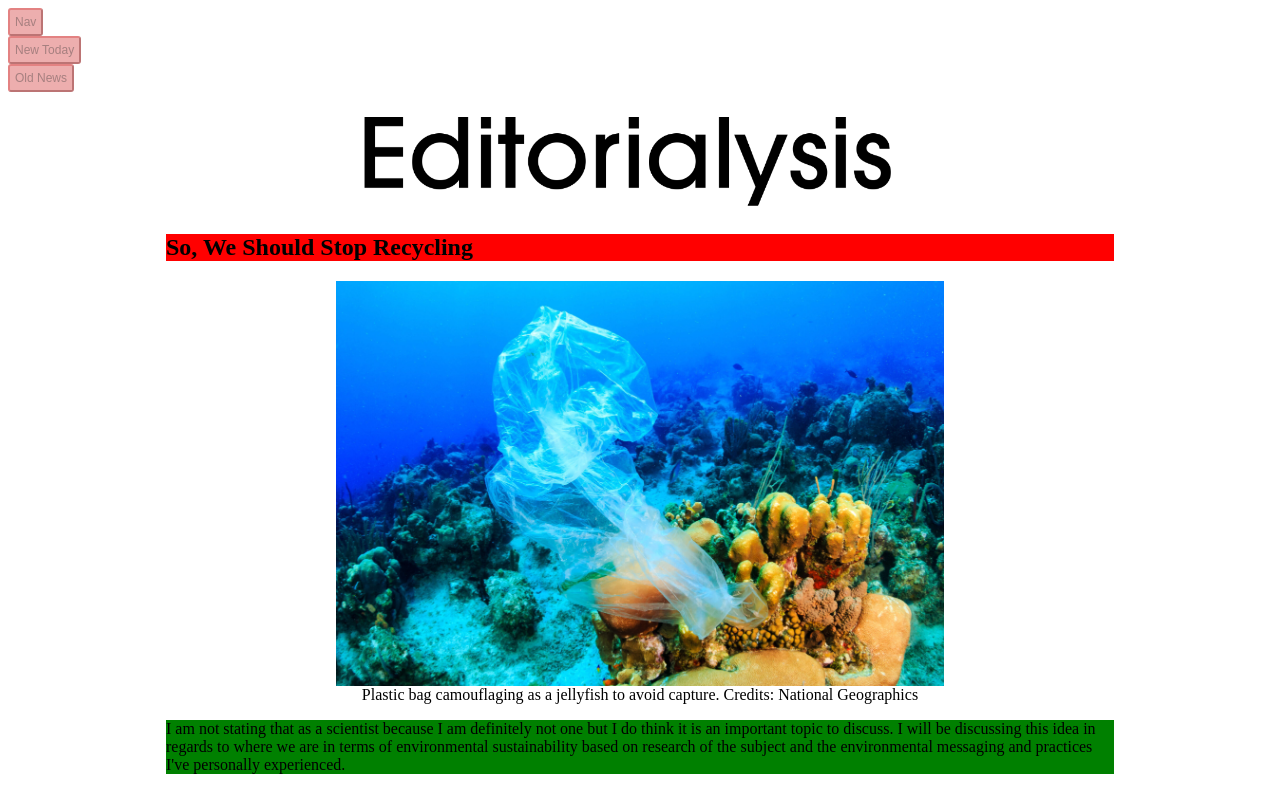
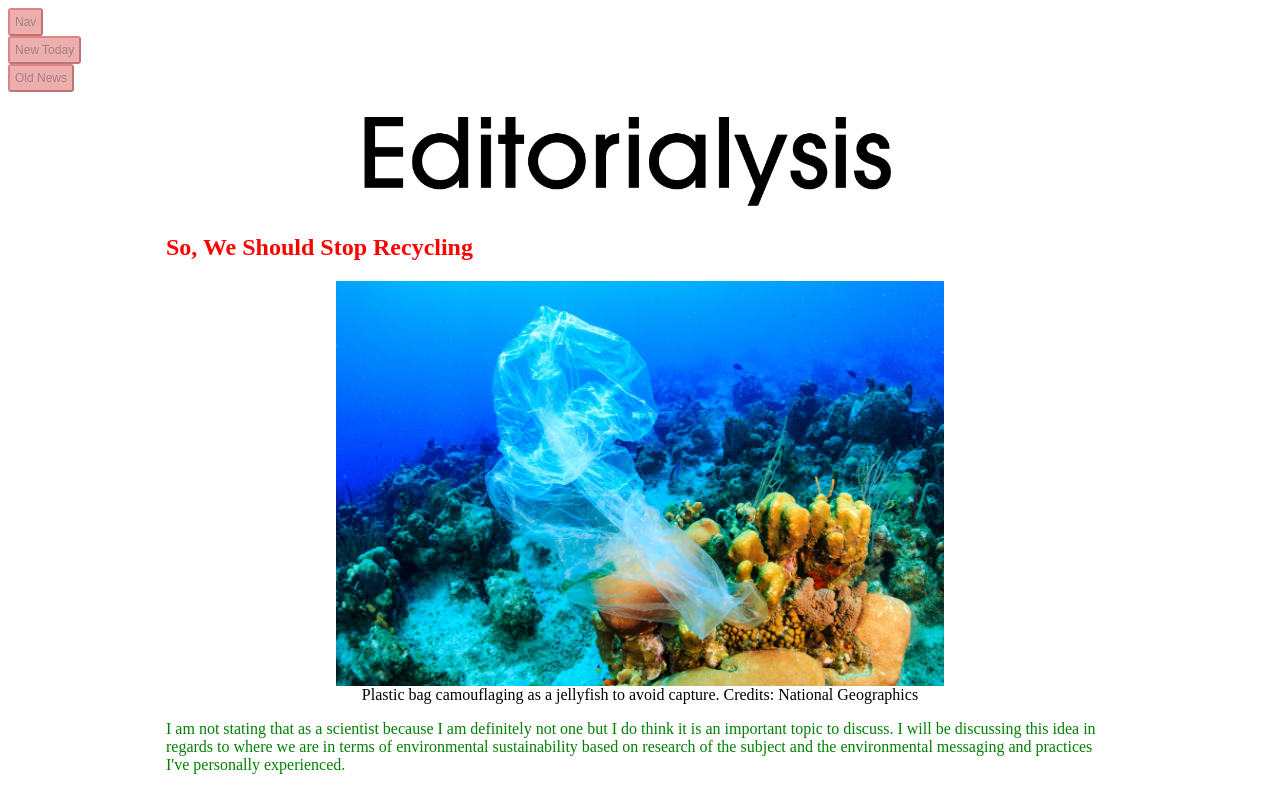
Before and after one commit to STL-LC101-Sept-22/js-assignment-4-html-me-something-sjones723, a website: page index.html in a window 1280 px wide. Shown: the top 787 px of the page. Drawn offline with Linux system fonts and the light colour scheme.

Commit message:
updated css classes

```diff
--- a/index.html
+++ b/index.html
@@ -17,6 +17,7 @@
       <button>Old News</button>
    </header>
    </div>
+   <div>
       <article>
 
          <figure class="main-banner-img">
@@ -66,6 +67,7 @@
          </figure>
       </article>
    </main>
+   </div>
       <article>
          <h4>References</h4>
       <footer class="footer-references">
--- a/styles.css
+++ b/styles.css
@@ -23,12 +23,12 @@ button{
     display: block;
 }
 #mainHeading{
-    background-color:red;
+    color:red;
 }
 
 
 .funParagraph{
-    background-color: green;
+    color: green;
 }
 
 img{
```
